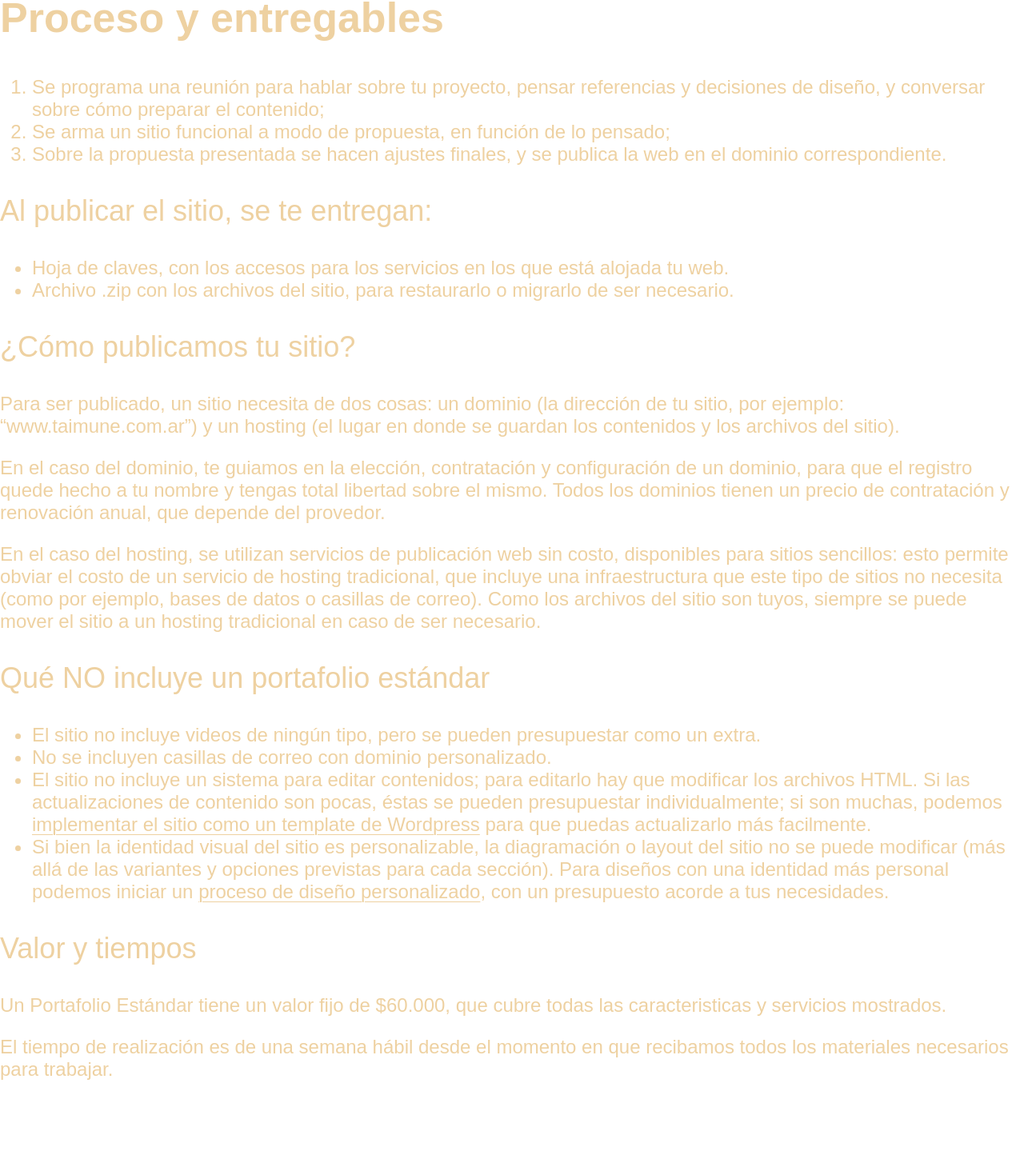
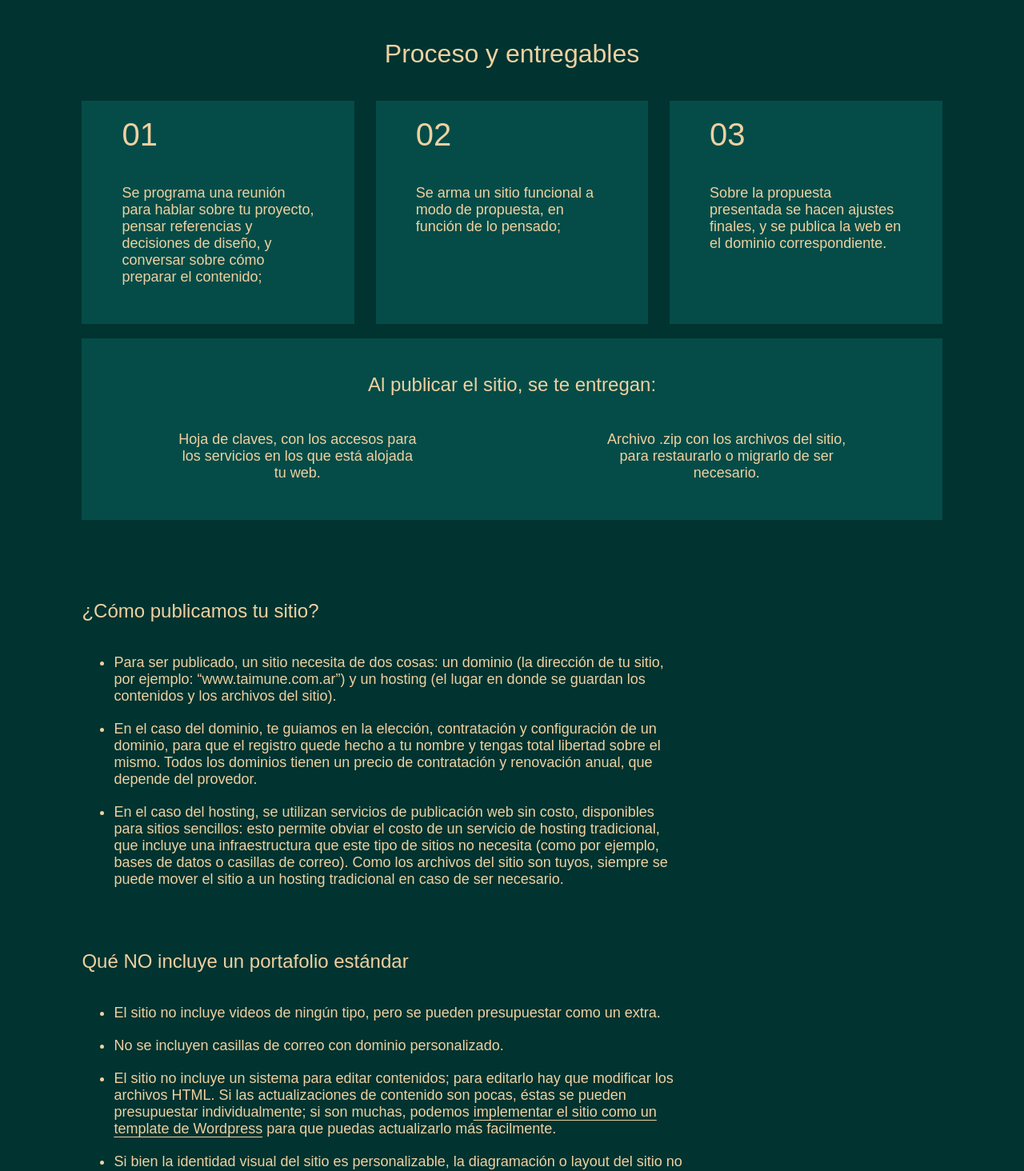
Before and after one commit to taimune/website, a Next.js app: page /portafolio-estandar in a window 1280 px wide. Shown: the part 5721-7185 px from the top of the page at 80% size. Before the commit the page ends 7096 px from the top, so only its background shows below. Built offline with nearby package versions, Linux system fonts and the light colour scheme; a web font is replaced by a local one.

Commit message:
Estilizar Proceso y entregables (sin íconos), y secciones siguientes

```diff
--- a/app/portafolio-estandar/page.js
+++ b/app/portafolio-estandar/page.js
@@ -92,35 +92,59 @@ export default function PortafolioEstandar() {
 
                 </section>
 
-                <section id="proceso">
-                    <h2>Proceso y entregables</h2>
-                    <ol>
-                        <li>Se programa una <strong>reunión</strong> para hablar sobre tu proyecto, pensar referencias y decisiones de diseño, y conversar sobre cómo preparar el contenido;</li>
-                        <li>Se arma un <strong>sitio funcional</strong> a modo de propuesta, en función de lo pensado;</li>
-                        <li>Sobre la propuesta presentada se hacen <strong>ajustes finales</strong>, y se publica la web en el dominio correspondiente.</li>
+                <section id="proceso" className={styles.proceso}>
+                    <h2 className={styles.proceso_tituloProceso}>Proceso y entregables</h2>
+                    <ol className={styles.proceso_listaPasos}>
+                        <li className={styles.proceso_pasoProceso}>
+                            <span className={styles.proceso_numeroPaso}>01</span>
+                            <p className={styles.proceso_textoPaso}>Se programa una <strong>reunión</strong> para hablar sobre tu proyecto, pensar referencias y decisiones de diseño, y conversar sobre cómo preparar el contenido;</p>
+                        </li>
+                        <li className={styles.proceso_pasoProceso}>
+                            <span className={styles.proceso_numeroPaso}>02</span>
+                            <p className={styles.proceso_textoPaso}>Se arma un <strong>sitio funcional</strong> a modo de propuesta, en función de lo pensado;</p>
+                        </li>
+                        <li className={styles.proceso_pasoProceso}>
+                            <span className={styles.proceso_numeroPaso}>03</span>
+                            <p className={styles.proceso_textoPaso}>Sobre la propuesta presentada se hacen <strong>ajustes finales</strong>, y se publica la web en el dominio correspondiente.</p>
+                        </li>
                     </ol>
-                    <h3>Al publicar el sitio, se te entregan:</h3>
-                    <ul>
-                        <li><strong>Hoja de claves</strong>, con los accesos para los servicios en los que está alojada tu web.</li>
-                        <li>Archivo .zip con los <strong>archivos del sitio</strong>, para restaurarlo o migrarlo de ser necesario.</li>
+                    <div className={styles.proceso_contenedorEntregables}>
+                        <h3 className={styles.proceso_tituloEntregables}>Al publicar el sitio, se te entregan:</h3>
+                        <ul className={styles.proceso_listaEntregables}>
+                            <li className={styles.proceso_itemEntregables}><strong>Hoja de claves</strong>, con los accesos para los servicios en los que está alojada tu web.</li>
+                            <li className={styles.proceso_itemEntregables}>Archivo .zip con los <strong>archivos del sitio</strong>, para restaurarlo o migrarlo de ser necesario.</li>
                         </ul>
+                    </div>
+                </section>
 
-                    <h3>¿Cómo publicamos tu sitio?</h3>
-                    <p>Para ser publicado, un sitio necesita de dos cosas: un <strong>dominio</strong> (la dirección de tu sitio, por ejemplo: “www.taimune.com.ar”) y un <strong>hosting</strong> (el lugar en donde se guardan los contenidos y los archivos del sitio).</p>
-                    <p>En el caso del dominio, te guiamos en la elección, contratación y configuración de un dominio, para que el registro quede hecho a tu nombre y tengas total libertad sobre el mismo. Todos los dominios tienen un precio de contratación y renovación anual, que depende del provedor.</p>
-                    <p>En el caso del hosting, se utilizan servicios de publicación web sin costo, disponibles para sitios sencillos: esto permite obviar el costo de un servicio de hosting tradicional, que incluye una infraestructura que este tipo de sitios no necesita (como por ejemplo, bases de datos o casillas de correo). Como los archivos del sitio son tuyos, siempre se puede mover el sitio a un hosting tradicional en caso de ser necesario.</p>
 
-                    <h3>Qué NO incluye un portafolio estándar</h3>
-                    <ul>
+                <section className={styles.informacion}>
+                <div className={styles.informacion_item}>
+                        <h3 className={styles.informacion_tituloItem}>¿Cómo publicamos tu sitio?</h3>
+                        <ul className={styles.informacion_listaItems}>
+                            <li>Para ser publicado, un sitio necesita de dos cosas: un <strong>dominio</strong> (la dirección de tu sitio, por ejemplo: “www.taimune.com.ar”) y un <strong>hosting</strong> (el lugar en donde se guardan los contenidos y los archivos del sitio).</li>
+                            <li>En el caso del dominio, te guiamos en la elección, contratación y configuración de un dominio, para que el registro quede hecho a tu nombre y tengas total libertad sobre el mismo. Todos los dominios tienen un precio de contratación y renovación anual, que depende del provedor.</li>
+                            <li>En el caso del hosting, se utilizan servicios de publicación web sin costo, disponibles para sitios sencillos: esto permite obviar el costo de un servicio de hosting tradicional, que incluye una infraestructura que este tipo de sitios no necesita (como por ejemplo, bases de datos o casillas de correo). Como los archivos del sitio son tuyos, siempre se puede mover el sitio a un hosting tradicional en caso de ser necesario.</li>
+                        </ul>
+                    </div>
+
+                    <div className={styles.informacion_item}>
+                        <h3 className={styles.informacion_tituloItem}>Qué NO incluye un portafolio estándar</h3>
+                        <ul className={styles.informacion_listaItems}>
                             <li>El sitio <strong>no incluye videos</strong> de ningún tipo, pero se pueden presupuestar como un extra.</li>
                             <li>No se incluyen casillas de correo con dominio personalizado.</li>
                             <li>El sitio <strong>no incluye un sistema para editar contenidos</strong>; para editarlo hay que modificar los archivos HTML. Si las actualizaciones de contenido son pocas, éstas se pueden presupuestar individualmente; si son muchas, podemos <a href="/#contacto">implementar el sitio como un template de Wordpress</a> para que puedas actualizarlo más facilmente.</li>
                             <li>Si bien la identidad visual del sitio es personalizable, la diagramación o layout del sitio no se puede modificar (más allá de las variantes y opciones previstas para cada sección). Para diseños con una identidad más personal podemos iniciar un <a href="/#contacto">proceso de diseño personalizado</a>, con un presupuesto acorde a tus necesidades.</li>
                         </ul>
+                    </div>
 
-                    <h3>Valor y tiempos</h3>
-                    <p>Un Portafolio Estándar tiene un valor fijo de $60.000, que cubre todas las caracteristicas y servicios mostrados.</p>
-                    <p>El tiempo de realización es de una semana hábil desde el momento en que recibamos todos los materiales necesarios para trabajar.</p>
+                    <div className={styles.informacion_item}>
+                        <h3 className={styles.informacion_tituloItem}>Valor y tiempos</h3>
+                        <ul className={styles.informacion_listaItems}>
+                            <li>Un Portafolio Estándar tiene un valor fijo de <strong>$60.000</strong>, que cubre todas las caracteristicas y servicios mostrados (actualizado a octubre de 2023).</li>
+                            <li>El tiempo de realización es de <strong>una semana hábil</strong> desde el momento en que recibamos todos los materiales necesarios para trabajar.</li>
+                        </ul>
+                    </div>
                 </section>
             </main>
         </body>
--- a/app/portafolio-estandar/page.module.css
+++ b/app/portafolio-estandar/page.module.css
@@ -105,18 +105,24 @@
     }
 }
 
-/*-------------*/
 
-.ejemplos {
+/* Texto de cuerpo de la página */
+
+.ejemplos, .proceso, .informacion {
     font-size: 1rem;
     background-color: var(--tai-teal-1200);
 }
 
 @media screen and (min-width: 800px) {
-    .ejemplos {
+    .ejemplos, .proceso, .informacion {
         font-size: 0.9rem;
     }
 }
+
+
+
+/* SECCIONES */
+
 
 .introEjemplos {
     text-align: center;
@@ -205,3 +211,99 @@
     cursor: pointer;
     text-transform: uppercase;
 }
+
+/*-------------*/
+
+.proceso {
+    background: var(--tai-teal-main);
+    padding-left:  var(--large-page-margin);
+    padding-right: var(--large-page-margin);
+    padding-top: 5rem;
+    padding-bottom: 5rem;
+}
+
+.proceso_tituloProceso {
+    font-size: 1.6rem;
+    font-weight: 500;
+    margin-top: 0;
+    margin-bottom: 2rem;
+    text-align: center;
+}
+
+.proceso_listaPasos {
+    display: grid;
+    grid-template-columns: repeat(3, 1fr);
+    gap: 2.5%;
+    padding-left: 0;
+    list-style: none;
+}
+
+.proceso_pasoProceso {
+    background-color: var(--tai-teal-1000);
+    padding: 1rem 2.5rem 1.5rem;
+}
+
+.proceso_numeroPaso {
+    display: block;
+    margin-bottom: 2rem;
+    font-size: 2rem;
+    font-weight: 200;
+}
+
+.proceso_textoPaso {
+    max-width: 30ch;
+}
+
+.proceso_tituloEntregables {
+    font-size: 1.2rem;
+    font-weight: 500;
+    text-align: center;
+}
+
+.proceso_contenedorEntregables {
+    background-color: var(--tai-teal-1000);
+    padding: 1rem 2.5rem 1.5rem;
+}
+
+.proceso_listaEntregables {
+    padding-top: 1rem;
+    padding-left: 0;
+    list-style: none;
+    display: grid;
+    grid-template-columns: repeat(2, 1fr);
+    gap: 10%;
+}
+
+.proceso_itemEntregables {
+    max-width: 30ch;
+    text-align: center;
+    justify-self: center;
+}
+
+
+
+/*-------------*/
+
+
+.informacion {
+    background: var(--tai-teal-main);
+    padding-left:  var(--large-page-margin);
+    padding-right: var(--large-page-margin);
+}
+
+.informacion_item {
+    padding-bottom: 2rem;
+    max-width: 75ch;
+}
+
+
+.informacion_tituloItem {
+    margin-top: 0;
+    margin-bottom: 2rem;
+    font-size: 1.2rem;
+    font-weight: 500;
+}
+
+.informacion_listaItems > li {
+    padding-bottom: 1rem;
+}
```
Lines whose indentation alone changed are shown as unchanged.
